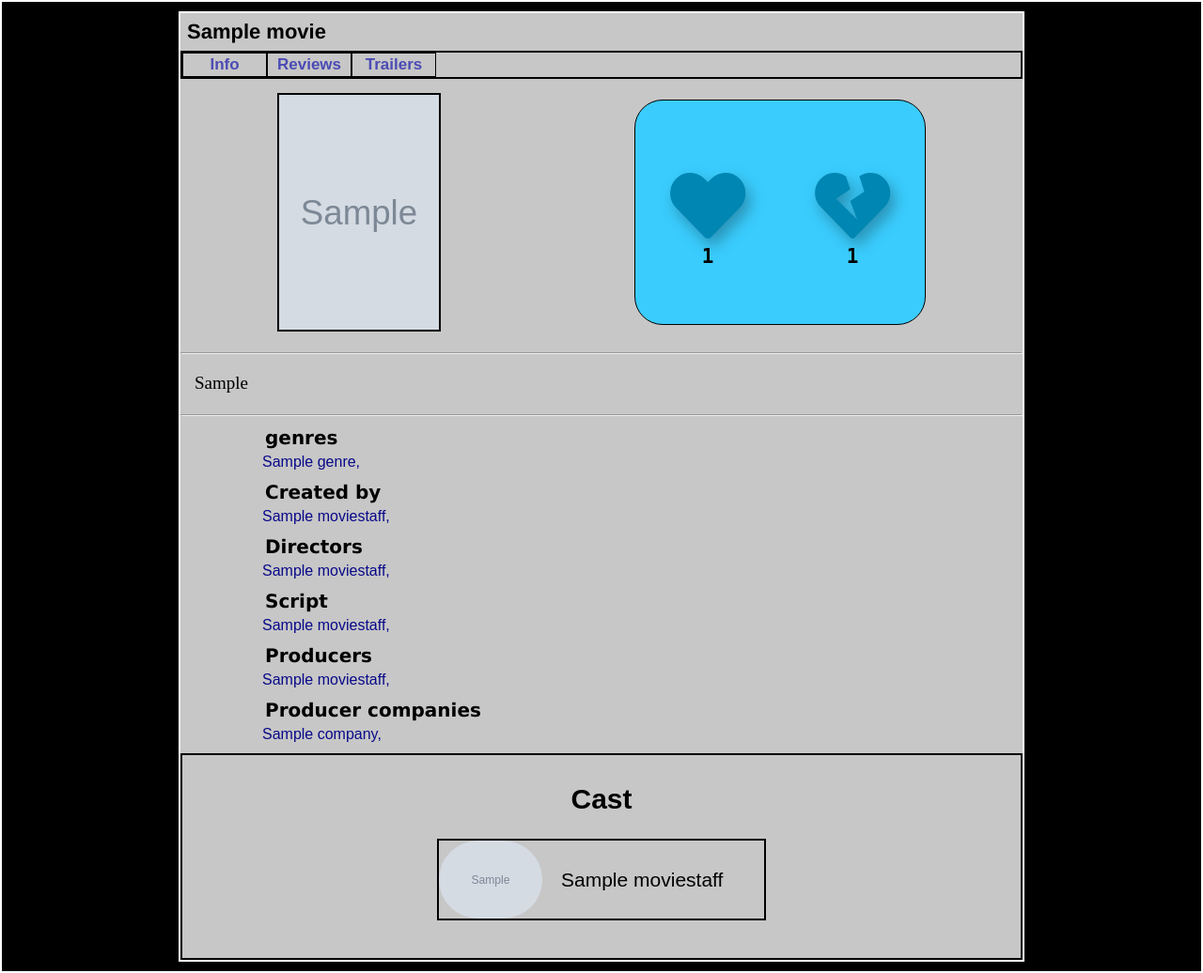
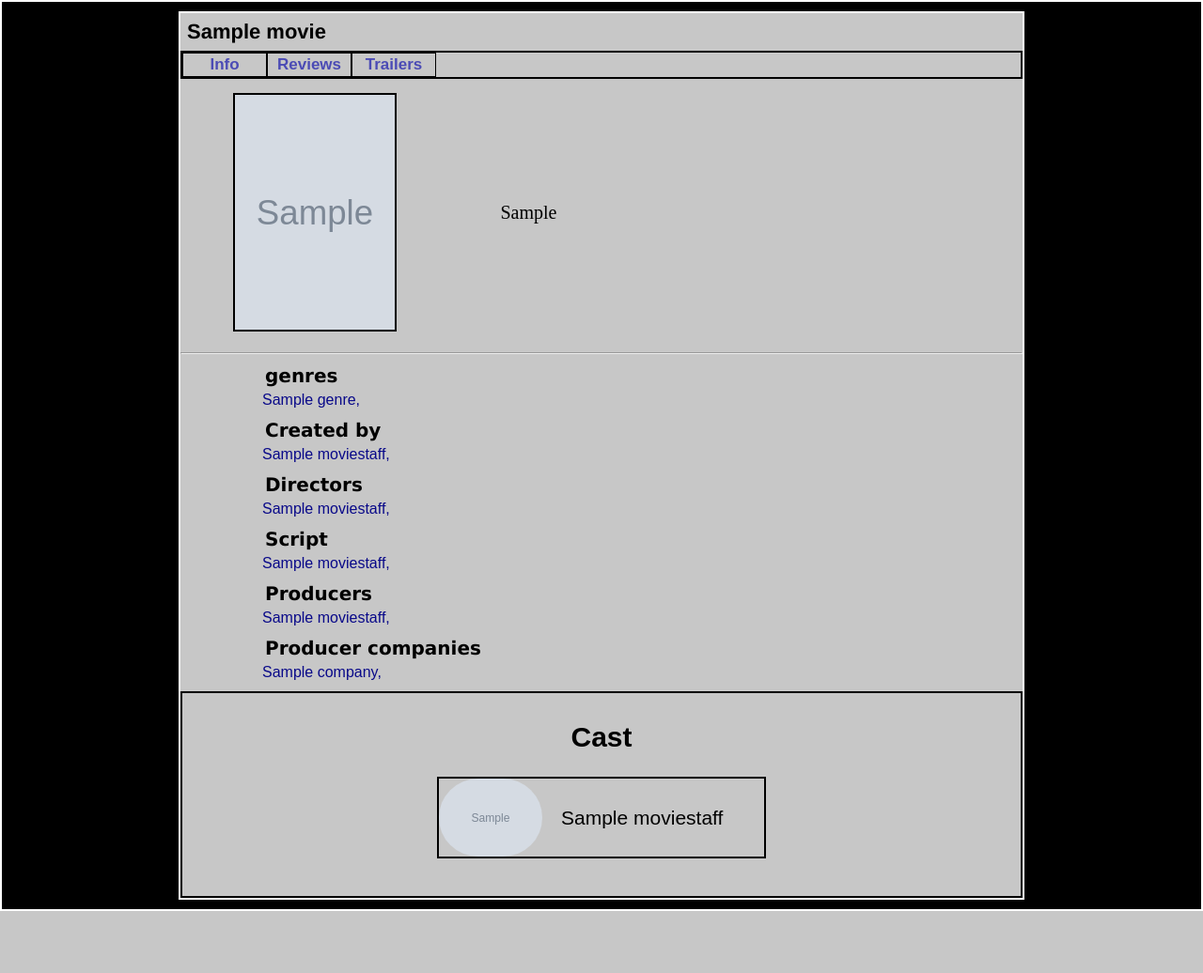
Before and after one commit to LuisJZ2004/buskisterclansa, a Django app: a page that uses buskisterclansa/movies/templates/movies/movie.html in a window 1280 px wide. Shown: the part 212-1248 px from the top of the page at 94% size. After the commit the page ends 1182 px from the top, so only its background shows below. Run offline with Django 4.2, Linux system fonts and the light colour scheme; tables that the repository leaves empty hold one stand-in row (values such as "Sample post"); grey boxes marked "Sample" are stand-in pictures; some libraries are stand-ins or nearby versions.

Commit message:
synopsis besides the main image

```diff
--- a/buskisterclansa/movies/templates/movies/movie.html
+++ b/buskisterclansa/movies/templates/movies/movie.html
@@ -55,15 +55,13 @@
         align-items: center
       }
 
-      .general-info .synopsis {
-        margin-top: 20px;
-        margin-left: 15px;
-        width: 750px;
+      .movie-center .synopsis {
+        width: 500px;
         text-align: left;
       }
 
-      .general-info .synopsis p {
-        font-size: 1.9rem;
+      .movie-center .synopsis p {
+        font-size: 2.0rem;
         font-family: 'Times New Roman', Times, serif;
       }
 
@@ -143,10 +141,15 @@
     <div class="image-container">
         <img src="{{ movie.image.url }}" alt="movie image" width="170px" height="250px">
     </div>
+    <div class="synopsis">
+      <p>
+        {{ movie.synopsis }}
+      </p>
+    </div>
 
     {% comment %} <form action="{% url 'movies:like_dislike_path' movie_slug movie_pk %}" method="post"> {% endcomment %}
 
-        <div class="wrapper">
+        {% comment %} <div class="wrapper">
           <form action="{% url 'movies:like_dislike_path' movie_slug movie_pk %}" method="post">
             {% csrf_token %}
             <div class="like">
@@ -179,20 +182,13 @@
                 <h2>{{ dislike_count }}</h2>
             </div>
           </form>
-        </div>
+        </div> {% endcomment %}
     {% comment %} </form> {% endcomment %}
 
 </div>
-<br>
-<br>
-<hr>
 <div class="general-info">
 
-  <div class="synopsis">
-    <p>
-      {{ movie.synopsis }}
-    </p>
-  </div>
+
   <br>
   <br>
   <hr>
```
